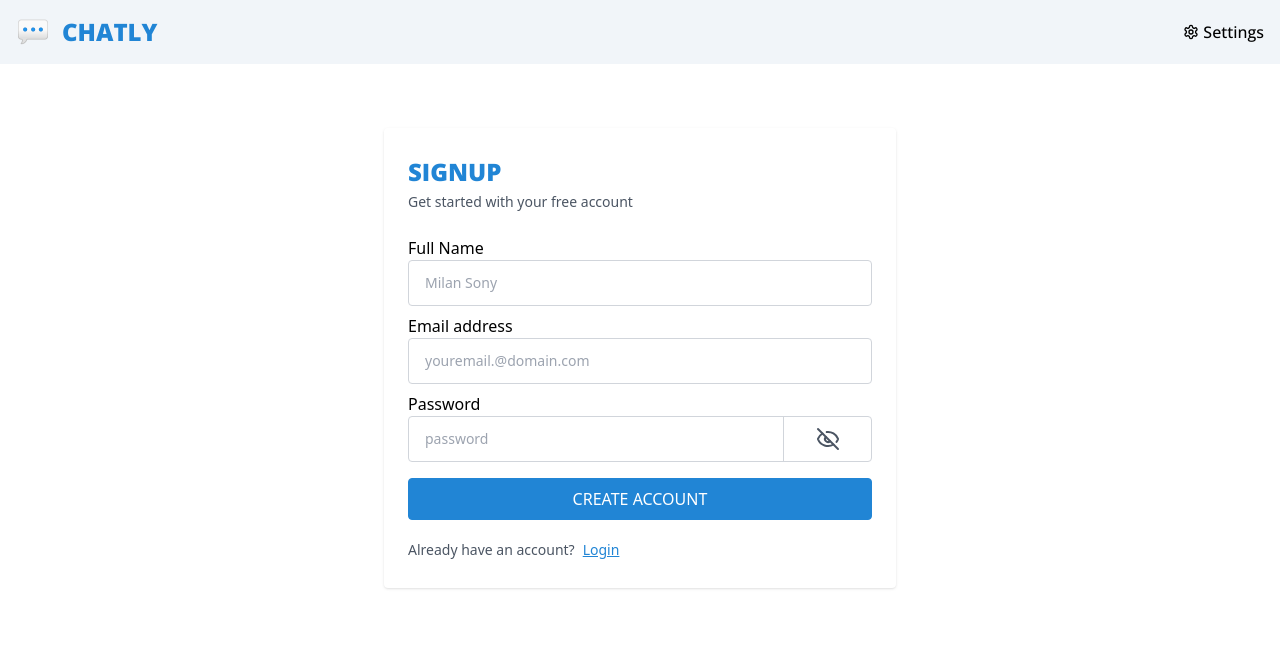
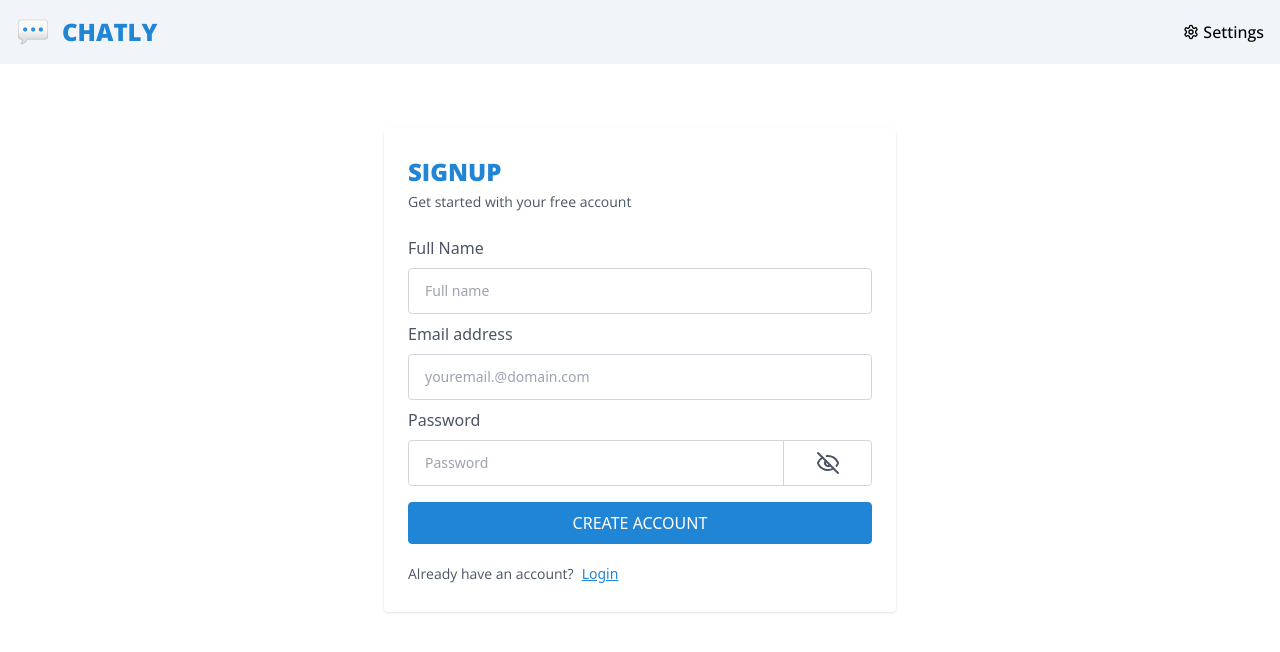
Before and after one commit to milan-sony/ReactChatApp, a React (Vite) app: page /signup in a window 1280 px wide. Shown: the top 652 px of the page. Built offline with nearby package versions, Linux system fonts and the light colour scheme; no server answers.

Commit message:
style: dark theme added

```diff
--- a/index.html
+++ b/index.html
@@ -13,7 +13,7 @@
   <title>Chatly</title>
 </head>
 
-<body>
+<body class="bg-white dark:bg-black">
   <div id="root"></div>
   <script type="module" src="/src/main.jsx"></script>
 </body>
--- a/src/components/Navbar/Navbar.jsx
+++ b/src/components/Navbar/Navbar.jsx
@@ -9,7 +9,7 @@ function Navbar() {
 
     return (
         <>
-            <nav className="bg-slate-100 dark:bg-black">
+            <nav className="bg-slate-100 dark:bg-slate-900">
                 <div className="max-w-screen-xl flex flex-wrap items-center justify-between mx-auto p-4">
                     <Link to="/" className='flex items-center space-x-3 rtl:space-x-reverse'><img src={logo} className='h-8' alt='logo' /><span className="self-center text-2xl whitespace-nowrap text-custblue dark:text-custblue uppercase font-black font-Open-Sans">Chatly</span>
                     </Link>
--- a/src/pages/SignupPage/SignupPage.jsx
+++ b/src/pages/SignupPage/SignupPage.jsx
@@ -56,20 +56,20 @@ function SignupPage() {
         <>
             <div className='w-full'>
                 <div className="contain py-16">
-                    <div className="max-w-lg mx-auto shadow px-6 py-7 rounded overflow-hidden">
+                    <div className="bg-white max-w-lg mx-auto shadow px-6 py-7 rounded overflow-hidden dark:bg-slate-900">
                         <h2 className="text-2xl uppercase font-black mb-1 font-Open-Sans text-custblue">Signup</h2>
-                        <p className="text-gray-600 mb-6 text-sm">Get started with your free account</p>
+                        <p className="text-gray-600 mb-6 text-sm dark:text-white font-Open-Sans">Get started with your free account</p>
                         <form autoComplete="off" noValidate onSubmit={handleSubmit}>
-                            <div className="space-y-2">
-                                <div><label className="text-gray-600 mb-2 block"></label>Full Name<input type="text" name="fullName" value={formData.fullName} className="block w-full border border-gray-300 px-4 py-3 text-gray-600 text-sm rounded focus:ring-0 focus:outline-custblue placeholder-gray-400" placeholder="Milan Sony" onChange={handleChange} />
+                            <div className="space-y-2 mb-2">
+                                <div><label className="text-gray-600 dark:text-white mb-2 block">Full Name</label><input type="text" name="fullName" value={formData.fullName} className="block w-full border border-gray-300 px-4 py-3 text-gray-600 text-sm rounded focus:ring-0 focus:outline-custblue placeholder-gray-400" placeholder="Full name" onChange={handleChange} />
                                 </div>
                             </div>
-                            <div className="space-y-2">
-                                <div><label className="text-gray-600 mb-2 block"></label>Email address<input type="email" name="email" value={formData.email} className="block w-full border border-gray-300 px-4 py-3 text-gray-600 text-sm rounded focus:ring-0 focus:outline-custblue placeholder-gray-400" placeholder="youremail.@domain.com" onChange={handleChange} />
+                            <div className="space-y-2 mb-2">
+                                <div><label className="text-gray-600 dark:text-white mb-2 block">Email address</label><input type="email" name="email" value={formData.email} className="block w-full border border-gray-300 px-4 py-3 text-gray-600 text-sm rounded focus:ring-0 focus:outline-custblue placeholder-gray-400" placeholder="youremail.@domain.com" onChange={handleChange} />
                                 </div>
                             </div>
-                            <div className="space-y-2">
-                                <div><label className="text-gray-600 mb-2 block"></label>Password<div className="relative"><input type={showPassword ? "text" : "password"} name="password" value={formData.password} className="block w-full border border-gray-300 px-4 py-3 text-gray-600 text-sm rounded focus:ring-0 focus:outline-custblue placeholder-gray-400" placeholder="password" onChange={handleChange} />
+                            <div className="space-y-2 mb-2">
+                                <div><label className="text-gray-600 dark:text-white mb-2 block">Password</label><div className="relative"><input type={showPassword ? "text" : "password"} name="password" value={formData.password} className="block w-full border border-gray-300 px-4 py-3 text-gray-600 text-sm rounded focus:ring-0 focus:outline-custblue placeholder-gray-400" placeholder="Password" onChange={handleChange} />
                                     <div
                                         className="cursor-pointer absolute inset-y-0 right-0 flex items-center px-8 text-gray-600 border-l border-gray-300" onClick={() => setShowPassword(!showPassword)}>
                                         {/* toggle eye icon */}
@@ -96,7 +96,7 @@ function SignupPage() {
                                     }
                                 </button>
                                 <div className="flex gap-2 pt-5">
-                                    <p className="text-gray-600 text-sm">Already have an account?</p>
+                                    <p className="text-gray-600 text-sm dark:text-white font-Open-Sans">Already have an account?</p>
                                     <Link to="/login" className='text-custblue text-sm underline hover:text-gray-600'>Login</Link>
                                 </div>
                             </div>
```
